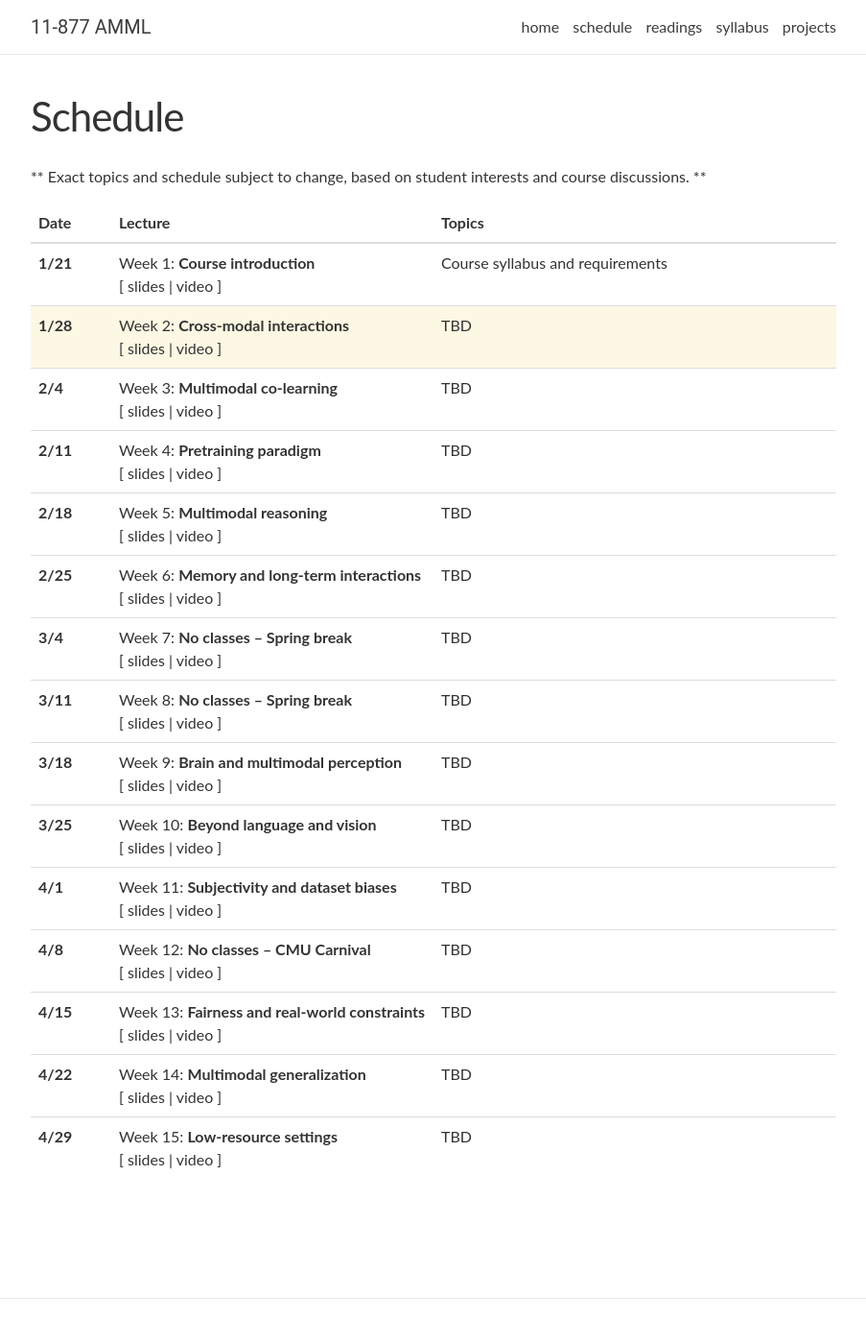
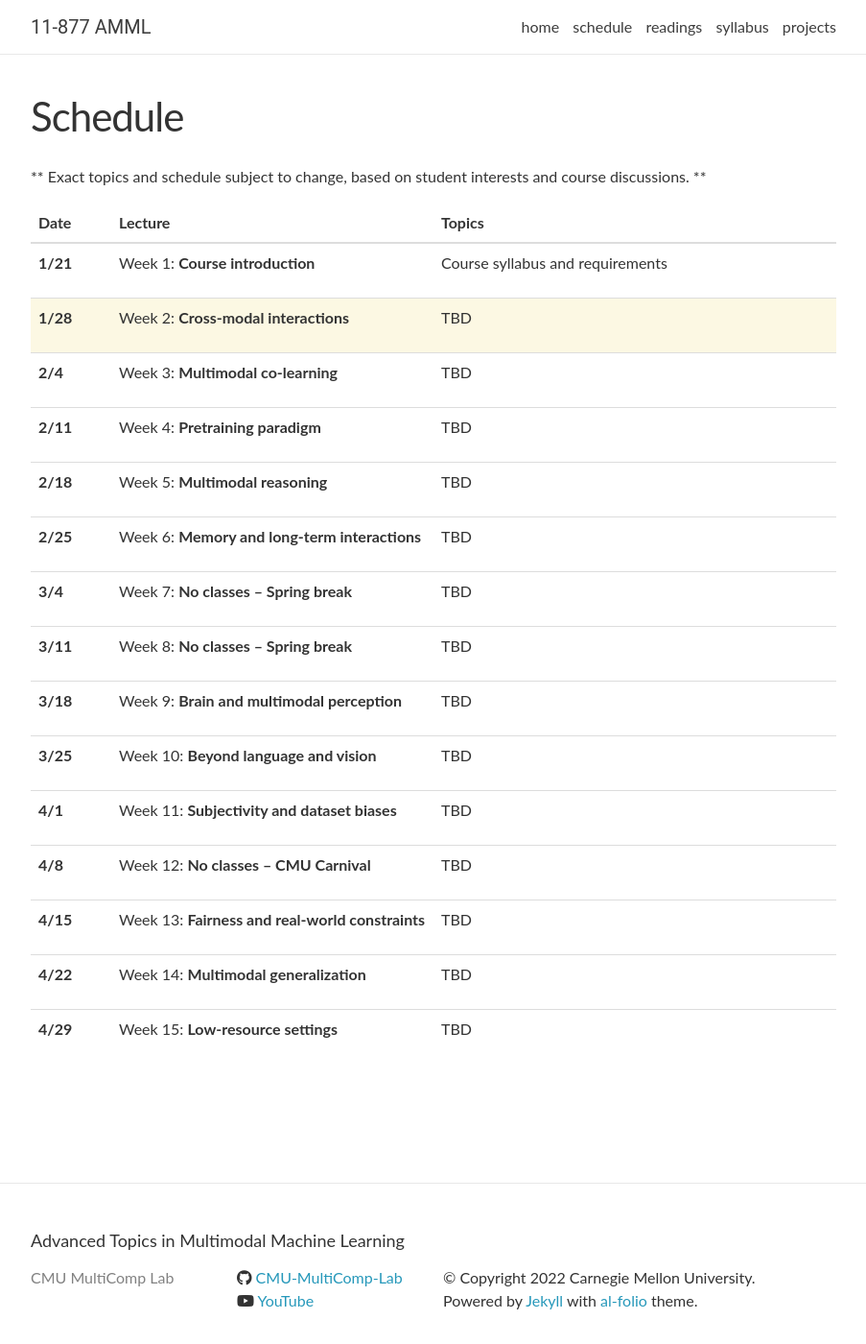
Before and after one commit to CMU-MultiComp-Lab/adv-mmml-course, a Jekyll site: the page built from _pages/schedule.md, in a window 1280 px wide and 1400 px high. Shown: the whole window at 96% size, without its empty margins (188-1091 px from the left). Built offline with Jekyll 4.4.1, drawn with Linux system fonts in a browser that asks for light colours; nearby versions of some CDN libraries; comment, search, counter and statistics services are not loaded.

Commit message:
Update schedule.md

```diff
--- a/_pages/schedule.md
+++ b/_pages/schedule.md
@@ -31,22 +31,6 @@
     {% else %}
     <td>
         {{ lecture.title }}
-        <br />
-        [
-            {% if lecture.slides %}
-              <a href="{{ lecture.slides }}" target="_blank">slides</a>
-            {% else %}
-              slides
-            {% endif %}
-            {% if lecture.annotated %}
-              (<a href="{{ lecture.annotated }}" target="_blank">annotated</a>)
-            {% endif %}
-            {% if lecture.video %}
-            | <a href="{{ lecture.video }}" target="_blank">video</a>
-            {% else %}
-            | video
-            {% endif %}
-        ]
     </td>
     <td>
         <p>{{ lecture.topics }}</p>
```
